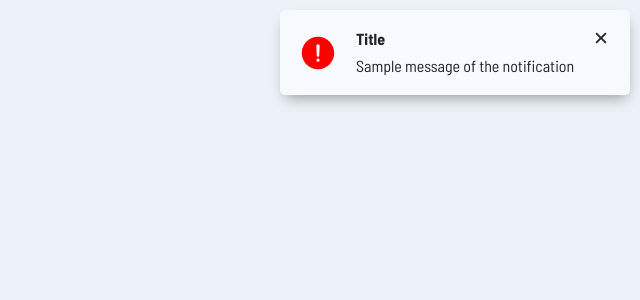
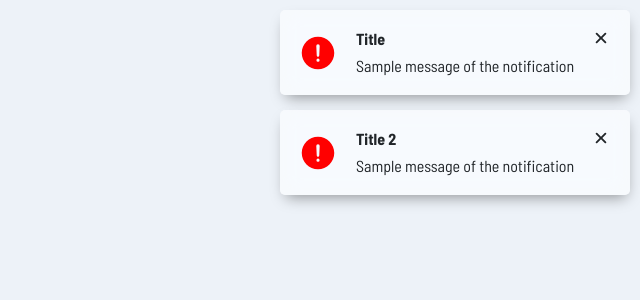
Before and after one commit to kbuczek/react-beginner-projects, a React (Create React App) app: page /notification in a window 1280 px wide. Shown: the top 300 px of the page, without its empty margins (640-1280 px from the left). Built offline with nearby package versions, Linux system fonts and the light colour scheme.

Commit message:
notification

```diff
--- a/src/App.js
+++ b/src/App.js
@@ -16,7 +16,7 @@ import Menu from "./Projects/Menu/Menu";
 import Tabs from "./Projects/Tabs/Index";
 import GridDragAndDrop from "./Projects/GridDragAndDrop";
 import griddndData from "./Projects/GridDragAndDrop/data/segregators.js";
-import Notification from "./Projects/Notification/Notification";
+import NotificationContainer from "./Projects/Notification/NotificationContainer";
 
 import Link1 from "./Projects/Navbar2/pages/Link1";
 import Link2 from "./Projects/Navbar2/pages/Link2";
@@ -44,10 +44,7 @@ function App() {
             <GridDragAndDrop data={griddndData} />
           </Route>
           <Route exact path="/notification">
-            <Notification
-              title="Title"
-              message="Sample message of the notification"
-            />
+            <NotificationContainer position="top-right" />
           </Route>
           <Route exact path="/memory-game">
             <MemoryGame />
--- a/src/Projects/Notification/Notification.tsx
+++ b/src/Projects/Notification/Notification.tsx
@@ -9,20 +9,18 @@ import {
 import "./notification.css";
 
 interface Notification {
-  title: string;
-  message: string;
-  type: string;
-  dataPosition: string;
+  title?: string;
+  message?: string;
+  type?: string;
 }
 
 const Notification: React.FunctionComponent<Notification> = ({
   title = "",
   message = "",
   type = "info",
-  dataPosition = "top-right",
 }) => {
   return (
-    <div className="notification" data-position={dataPosition}>
+    <div className="notification">
       <div className="notification-icon">
         <IoAlertCircle color="red" size={40} />
       </div>
--- /dev/null
+++ b/src/Projects/Notification/NotificationContainer.tsx
@@ -0,0 +1,24 @@
+import React from "react";
+import Notification from "./Notification";
+import "./notificationContainer.css";
+
+interface NotificationContainer {
+  position: string;
+}
+
+const NotificationContainer = ({ position = "top-right" }) => {
+  return (
+    <div className="notificationContainer" data-position={position}>
+      <Notification
+        title="Title"
+        message="Sample message of the notification"
+      />
+      <Notification
+        title="Title 2"
+        message="Sample message of the notification "
+      />
+    </div>
+  );
+};
+
+export default NotificationContainer;
--- a/src/Projects/Notification/notification.css
+++ b/src/Projects/Notification/notification.css
@@ -1,5 +1,4 @@
 .notification {
-  position: fixed;
   display: grid;
   grid-template-columns: 1fr 4fr;
   width: 350px;
@@ -7,28 +6,10 @@
   background-color: #fff;
   border-radius: 5px;
   box-shadow: 1px 7px 14px -5px rgba(0, 0, 0, 0.4);
-  margin: 10px;
+  /* margin: 10px; */
   padding: 10px;
   background: rgba(255, 255, 255, 0.6);
   backdrop-filter: saturate(180%) blur(10px);
-}
-
-/* starts with "top-" */
-.notification[data-position^="top-"] {
-  top: 0;
-}
-
-/* ends with "-right" */
-.notification[data-position$="-right"] {
-  right: 0;
-}
-
-.notification[data-position^="bottom-"] {
-  bottom: 0;
-}
-
-.notification[data-position^="left-"] {
-  left: 0;
 }
 
 .notification-icon {
@@ -42,23 +23,25 @@
 
 .notification-text > div {
   font-size: 1rem;
-  display: flex;
+  /* display: flex;
   justify-content: flex-start;
-  align-items: flex-start;
+  align-items: flex-start; */
 }
 
 .notification-text-title {
   font-weight: 800;
+  padding-right: 40px;
+  text-align: left;
 }
 
 .notification-text-message {
-  padding-right: 14px;
+  padding-right: 40px;
   text-align: justify;
   margin-bottom: 5px;
 }
 
 .notification-close {
-  padding: 10px;
+  padding: 10px 10px 10px 10px;
   position: absolute;
   display: flex;
   justify-content: center;
--- /dev/null
+++ b/src/Projects/Notification/notificationContainer.css
@@ -0,0 +1,30 @@
+.notificationContainer {
+  position: fixed;
+  display: flex;
+  flex-direction: column;
+  padding: 10px;
+  gap: 15px;
+}
+
+/* starts with "top-" */
+.notificationContainer[data-position^="top-"] {
+  top: 0;
+}
+
+/* ends with "-right" */
+.notificationContainer[data-position$="-right"] {
+  right: 0;
+}
+
+.notificationContainer[data-position^="bottom-"] {
+  bottom: 0;
+}
+
+.notificationContainer[data-position^="left-"] {
+  left: 0;
+}
+
+.notificationContainer[data-position$="-center"] {
+  left: 50%;
+  transform: translateX(-50%);
+}
```
